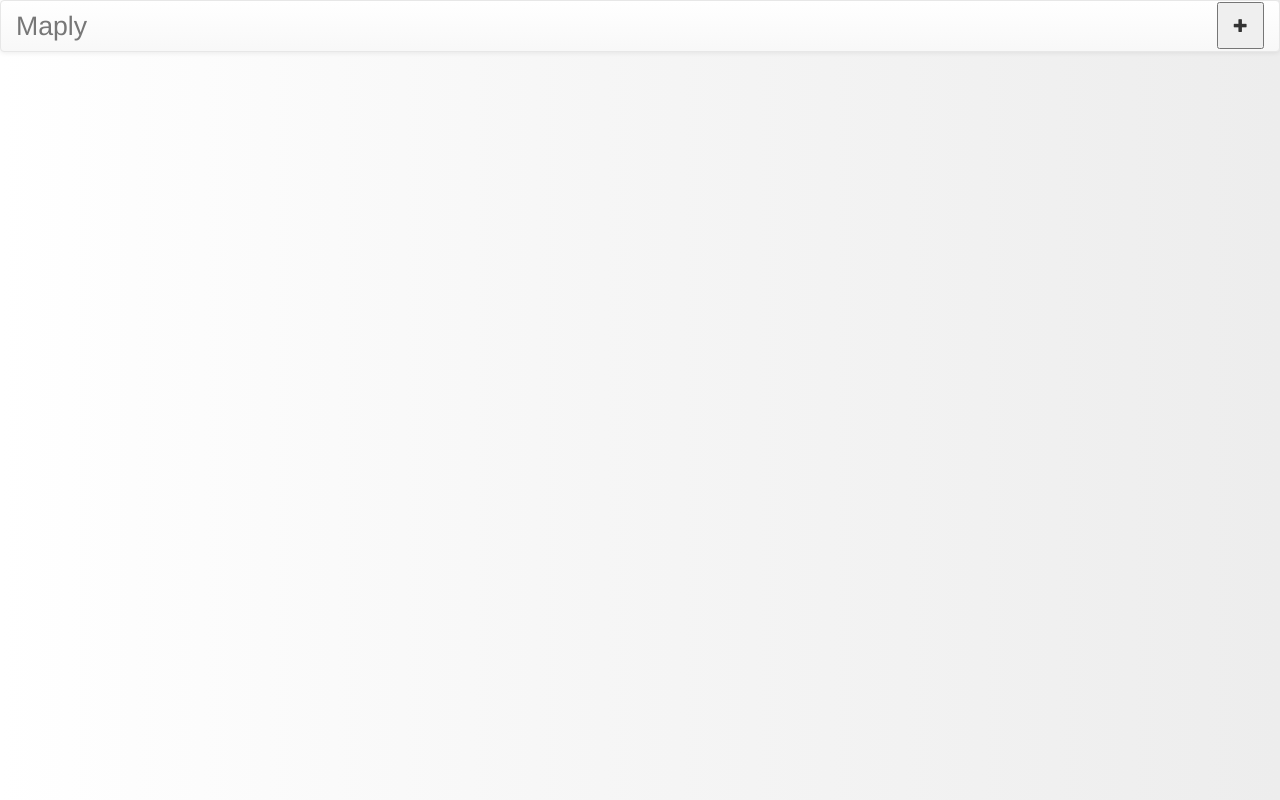
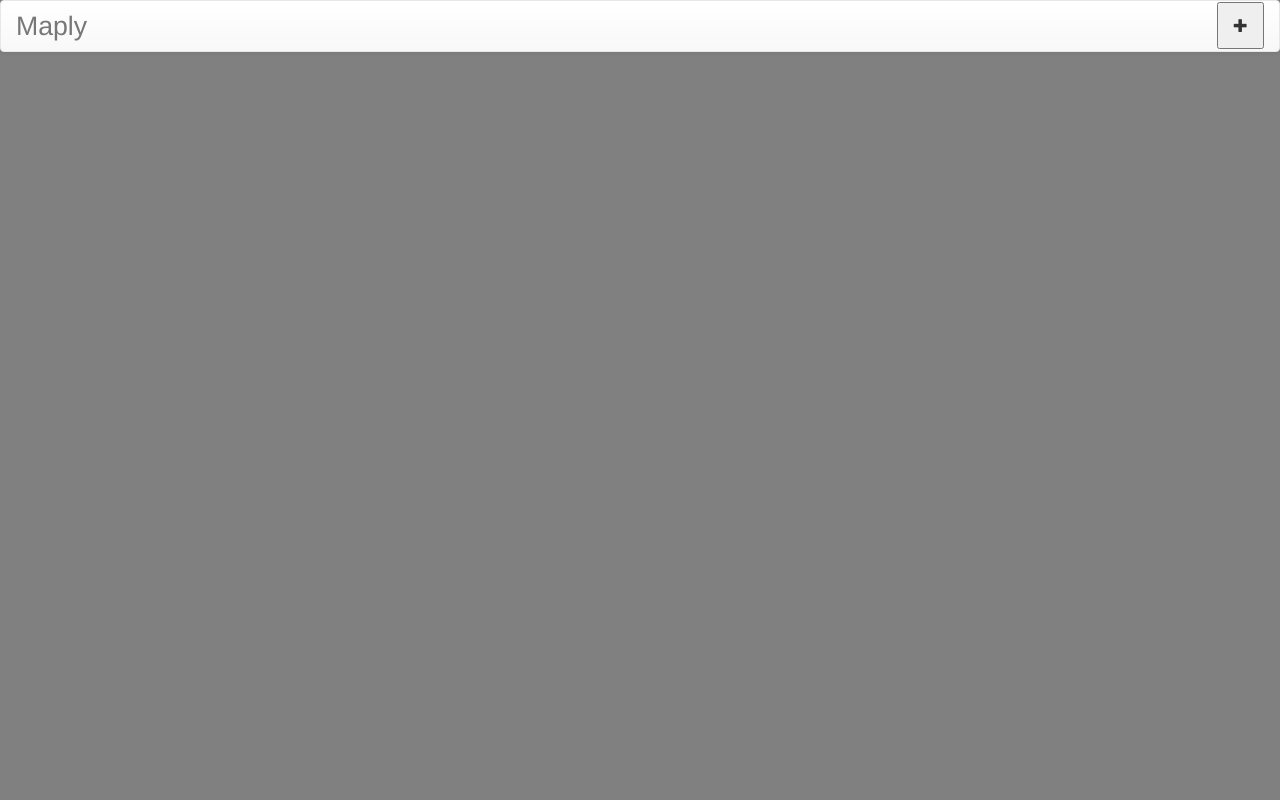
Before and after one commit to ChristopherStanley14/Maply, a plain HTML site: page index.htm in a window 1280 px wide. Drawn offline with nearby package versions, Linux system fonts and the light colour scheme; some packages are replaced by stand-ins of ours.

Commit message:
Updated maply

```diff
--- a/index.htm
+++ b/index.htm
@@ -57,12 +57,19 @@
 
 
     <div class="container">
+
+        <div class="row">
+            <div class="col-md-2 col-md-push-1" id="name" style="font-size: 19pt; color: white;">
+
+            </div>
+        </div>
+
         <div class="row" id="cards">
          </div>
 
 
         <div id="div">
-            <div id="map" class="col-xs-10 col-sm-10 col-md-3 col-lg-3 col-xl-3" style="background-size: contain; height: 400pt; width: 700pt; border-radius: 10pt; margin: 30pt">
+            <div id="map" class="col-xs-10 col-sm-10 col-md-3 col-lg-3 col-xl-3" style="background-size: contain; height: 260pt; width: 195pt; border-radius: 10pt; margin: 30pt">
             </div>
         </div>
     </div>
--- a/maply.css
+++ b/maply.css
@@ -2,15 +2,9 @@ html, body {
     height: 100%;
     margin: 0;
     padding: 0;
-    background: rgba(255,255,255,1);
-background: -moz-linear-gradient(left, rgba(255,255,255,1) 0%, rgba(246,246,246,1) 47%, rgba(237,237,237,1) 100%);
-background: -webkit-gradient(left top, right top, color-stop(0%, rgba(255,255,255,1)), color-stop(47%, rgba(246,246,246,1)), color-stop(100%, rgba(237,237,237,1)));
-background: -webkit-linear-gradient(left, rgba(255,255,255,1) 0%, rgba(246,246,246,1) 47%, rgba(237,237,237,1) 100%);
-background: -o-linear-gradient(left, rgba(255,255,255,1) 0%, rgba(246,246,246,1) 47%, rgba(237,237,237,1) 100%);
-background: -ms-linear-gradient(left, rgba(255,255,255,1) 0%, rgba(246,246,246,1) 47%, rgba(237,237,237,1) 100%);
-background: linear-gradient(to right, rgba(255,255,255,1) 0%, rgba(246,246,246,1) 47%, rgba(237,237,237,1) 100%);
-filter: progid:DXImageTransform.Microsoft.gradient( startColorstr='#ffffff', endColorstr='#ededed', GradientType=1 );
-      }
+    background-color: grey;
+
+}
 
 #map {
     height: 100%;
--- a/maply.js
+++ b/maply.js
@@ -29,7 +29,7 @@ function lookupLatLong(city, state, postalCode) {
 function lookupZip() {
     var postalCode = $("#postalCode").val();
     lookupLatLong("", "", postalCode);
-}
+};
 
 
 
@@ -44,8 +44,14 @@ function lookupLatLong_Complete(result) {
 
     longName1 = result.address_components[1].long_name;
     shortName1 = result.address_components[3].short_name;
+    var fullName = longName1 + ", " + shortName1;
     $("#div").fadeIn("fast", "linear");
     $("#div").append(initMap);
+    $("#name").html(fullName);
+
+
+
+
 
 
 
@@ -82,4 +88,6 @@ function initMap(latitude, longitude) {
 
 
 
-}
+
+
+};
```
